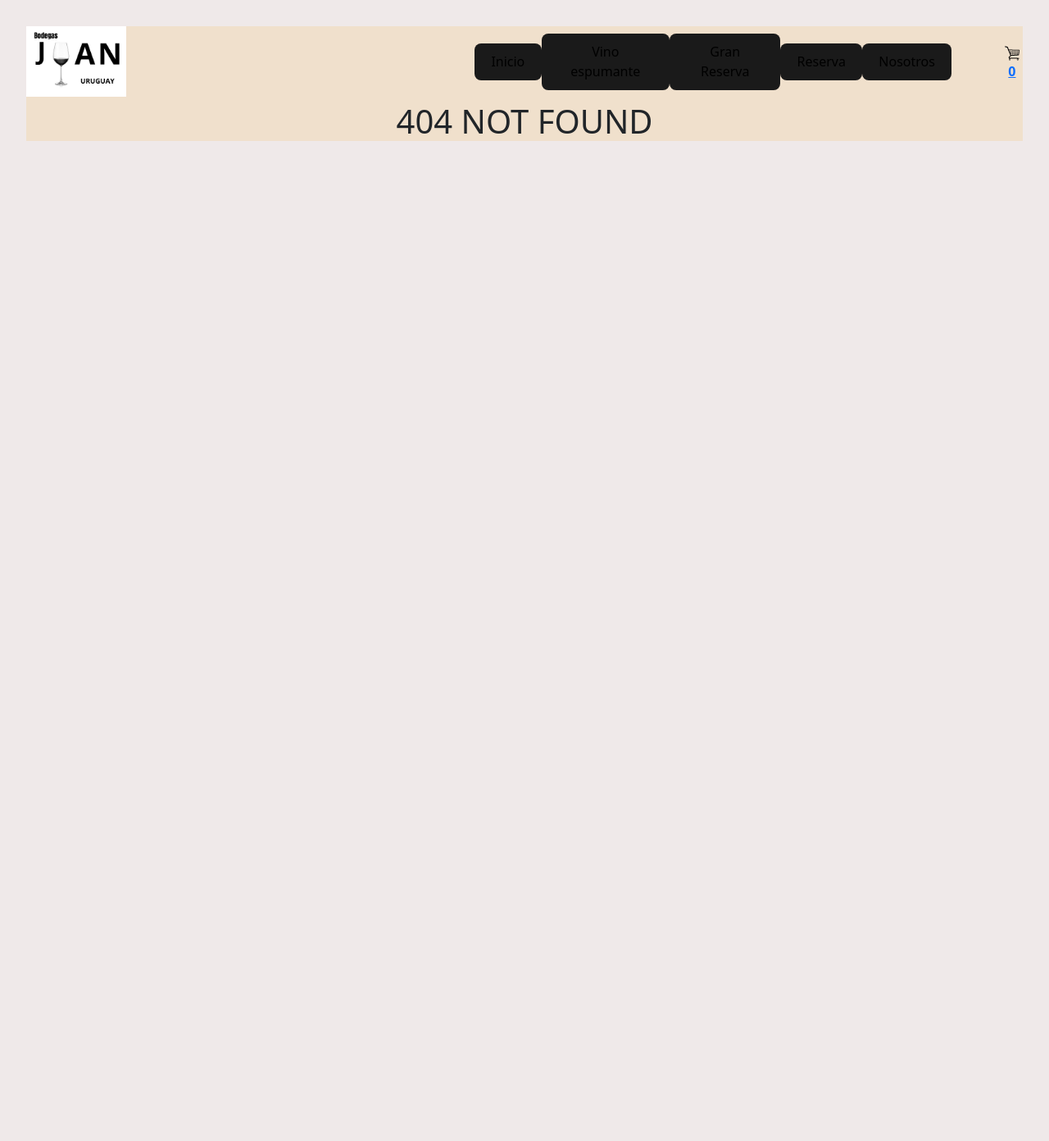
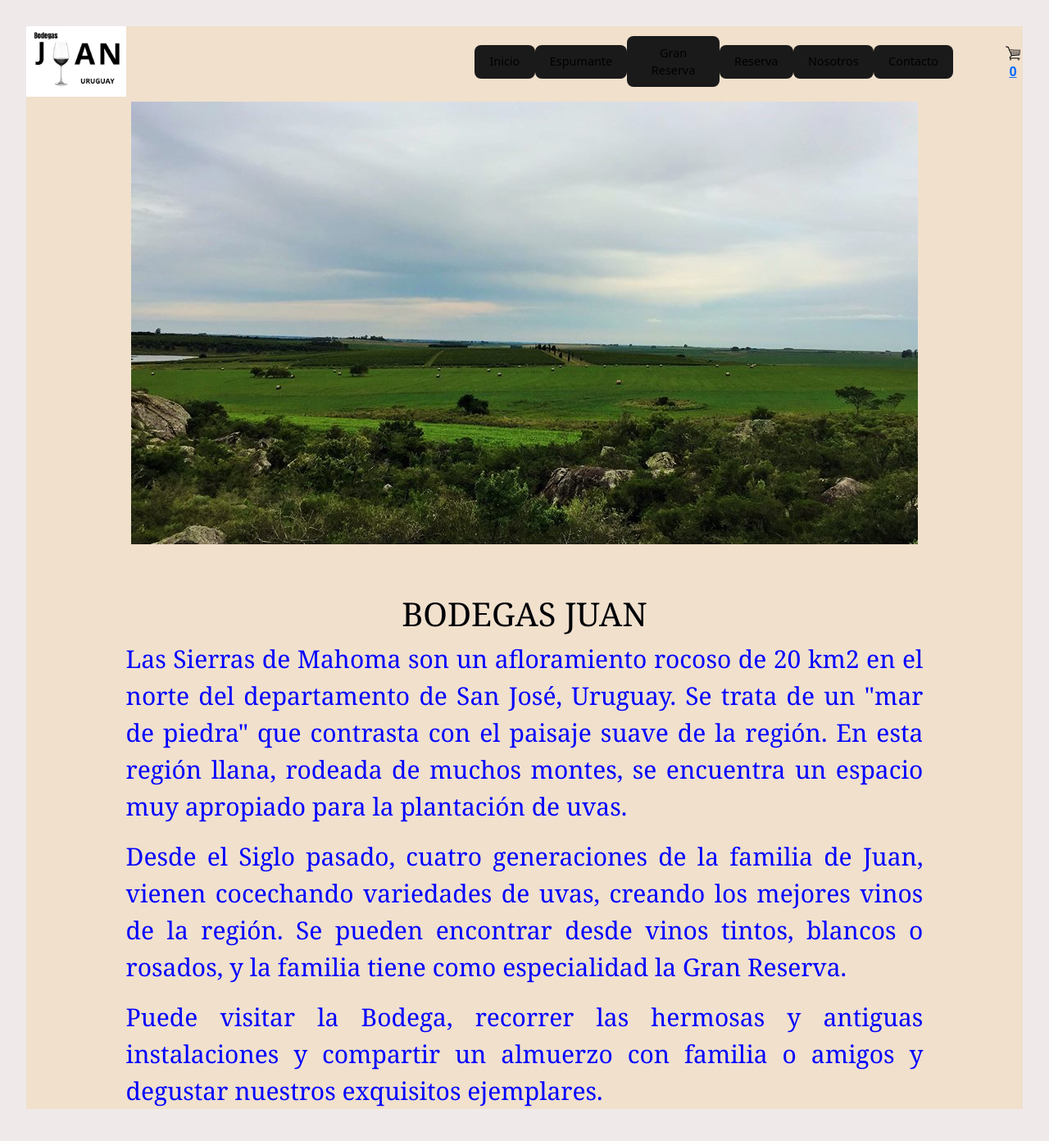
Before and after one commit to juan2084/CreaTuLandingDibot, a React (Vite) app: page /ourFamily in a window 1280 px wide. Before the commit this address had no page. Shown: the top 1392 px of the page at 82% size. Before the commit the page ends 800 px from the top, so only its background shows below. Built offline with nearby package versions, Linux system fonts and the light colour scheme.

Commit message:
3.2 Componente Nosotros

```diff
--- a/src/App.jsx
+++ b/src/App.jsx
@@ -3,7 +3,7 @@
 import 'bootstrap/dist/css/bootstrap.min.css';
 import { BrowserRouter, Route, Routes } from "react-router-dom";
 import { CartProvider, CartContext } from "./context/CartContext";
-import {Cart, ItemDetailContainer, ItemListContainer, NavBar} from "./components/index.js"
+import {Cart, ItemDetailContainer, ItemListContainer, NavBar, OurFamily, Contact} from "./components/index.js"
 
 
 function App() {
@@ -18,6 +18,8 @@
                 <Route path='/category/:category' element={<ItemListContainer/>}/>
                 <Route path='/item/:itemId' element={<ItemDetailContainer/>}/>
                 <Route path='/cart' element={<Cart/>}/>
+                <Route path='/ourFamily' element={<OurFamily/>}/>
+                <Route path='/contact' element={<Contact/>}/>
                 <Route path='*' element={<h1>404 NOT FOUND</h1>}/>
               </Routes>
           </BrowserRouter>
--- /dev/null
+++ b/src/components/Contact/Contact.jsx
@@ -0,0 +1,10 @@
+
+
+export const Contact = () => {
+  return (
+    <div>Contact</div>
+  )
+}
+
+
+export default Contact;
--- a/src/components/NavBar/NavBar.jsx
+++ b/src/components/NavBar/NavBar.jsx
@@ -9,19 +9,22 @@
     <nav className={navBarStyle.enlaces}>
       <img src={logo} alt="cart-widget" className={navBarStyle.logo} />{" "}
           <NavLink to="/">
-              <button>Inicio</button>
+              <button className={navBarStyle.button}>Inicio</button>
           </NavLink>
           <NavLink to={"/Category/Vino espumante"}>
-              <button>Vino espumante</button>
+              <button className={navBarStyle.button}>Espumante</button>
           </NavLink>
           <NavLink to={"/Category/Gran Reserva"}>
-              <button>Gran Reserva</button>
+              <button className={navBarStyle.button}>Gran Reserva</button>
           </NavLink>
           <NavLink to={"/Category/Reserva"}>
-              <button>Reserva</button>
+              <button className={navBarStyle.button}>Reserva</button>
           </NavLink>
-          <NavLink to="/">
-              <button>Nosotros</button>
+          <NavLink to="/ourFamily">
+              <button className={navBarStyle.button}>Nosotros</button>
+          </NavLink>
+          <NavLink to='/contact'>
+              <button className={navBarStyle.button}>Contacto</button>
           </NavLink>
           <NavLink to='/cart' className={navBarStyle.cartWidget}>
             <CartWidget> </CartWidget>
--- /dev/null
+++ b/src/components/OurFamily/OurFamily.jsx
@@ -0,0 +1,27 @@
+import sierra from "../../assets/sierra.png";
+import ourFamilyStyle from "/src/styles/ourFamily.module.css";
+
+export const OurFamily = () => {
+  return (
+    <>
+        <div className={ourFamilyStyle.Image}>
+            <img src={sierra}/>
+        </div>
+        <h2 className={ourFamilyStyle.h2}>BODEGAS JUAN</h2>
+        <p className={ourFamilyStyle.p}>
+          Las Sierras de Mahoma son un afloramiento rocoso de 20 km2 en el norte del departamento de San José, Uruguay. Se trata de un "mar de piedra" que contrasta con el paisaje suave de la región.
+          En esta región llana, rodeada de muchos montes, se encuentra un espacio muy apropiado para la plantación de uvas.
+        </p>
+        <p className={ourFamilyStyle.p}>
+          Desde el Siglo pasado, cuatro generaciones de la familia de Juan, vienen cocechando variedades de uvas, creando los mejores vinos de la región.
+          Se pueden encontrar desde vinos tintos, blancos o rosados, y la familia tiene como especialidad la Gran Reserva.
+        </p>
+        <p className={ourFamilyStyle.p}>
+          Puede visitar la Bodega, recorrer las hermosas y antiguas instalaciones y compartir un almuerzo con familia o amigos y degustar nuestros exquisitos ejemplares.
+        </p>
+    </>
+  )
+}
+
+
+export default OurFamily;
--- a/src/components/index.js
+++ b/src/components/index.js
@@ -7,3 +7,5 @@
 export * from "./ItemListContainer/ItemListContainer";
 export * from "./NavBar/NavBar";
 export * from "./Cart/Cart";
+export * from "./OurFamily/OurFamily";
+export * from "./Contact/Contact";
--- a/src/styles/navBar.module.css
+++ b/src/styles/navBar.module.css
@@ -9,13 +9,12 @@
     border-radius: 8px;
     border: 1px solid transparent;
     padding: 0.6em 1.2em;
-    font-size: 1em;
+    font-size: 0.9rem;
     font-weight: 300;
     font-family: inherit;
     background-color: #1a1a1a;
     cursor: pointer;
     transition: border-color 0.50s;
-
 }
 
 button:hover {
@@ -39,7 +38,7 @@
     text-rendering: optimizeLegibility;
     -webkit-font-smoothing: antialiased;
     -moz-osx-font-smoothing: grayscale;
-    max-width: 1280px;
+    max-width: 1300px;
     margin: auto;
     padding: 2rem;
     text-align: center;
@@ -54,7 +53,6 @@
 }
 
 
-
 .cartWidget {
     margin-left: 5%;
 }
--- /dev/null
+++ b/src/styles/ourFamily.module.css
@@ -0,0 +1,23 @@
+
+.Image{
+    width: 100%;
+    height: 540px;
+ }
+
+ .p{
+    color:blue;
+    font-style:normal;
+    font-family:Cambria, Cochin, Georgia, Times, 'Times New Roman', serif;
+    font-size: 30px;
+    text-align: justify;
+    margin-left: 10%;
+    margin-right: 10%;
+ }
+
+ .h2{
+    margin-top: 5%;
+    font-size: 40px;
+    font-style: normal;
+    font-family:Cambria, Cochin, Georgia, Times, 'Times New Roman', serif;
+    color: #000108;
+ }
```
Also changed, not shown: src/assets/sierra.png (added).
